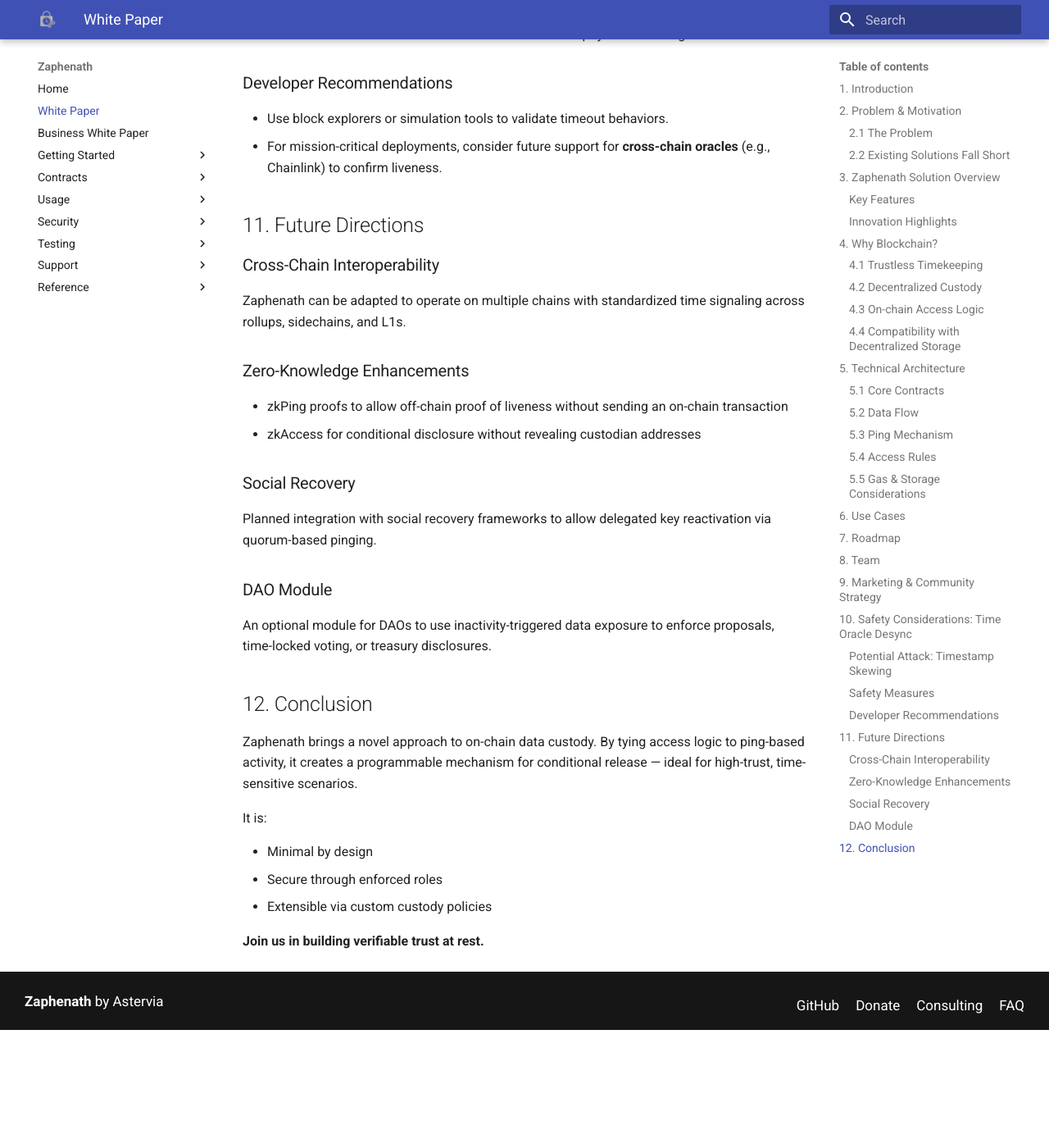
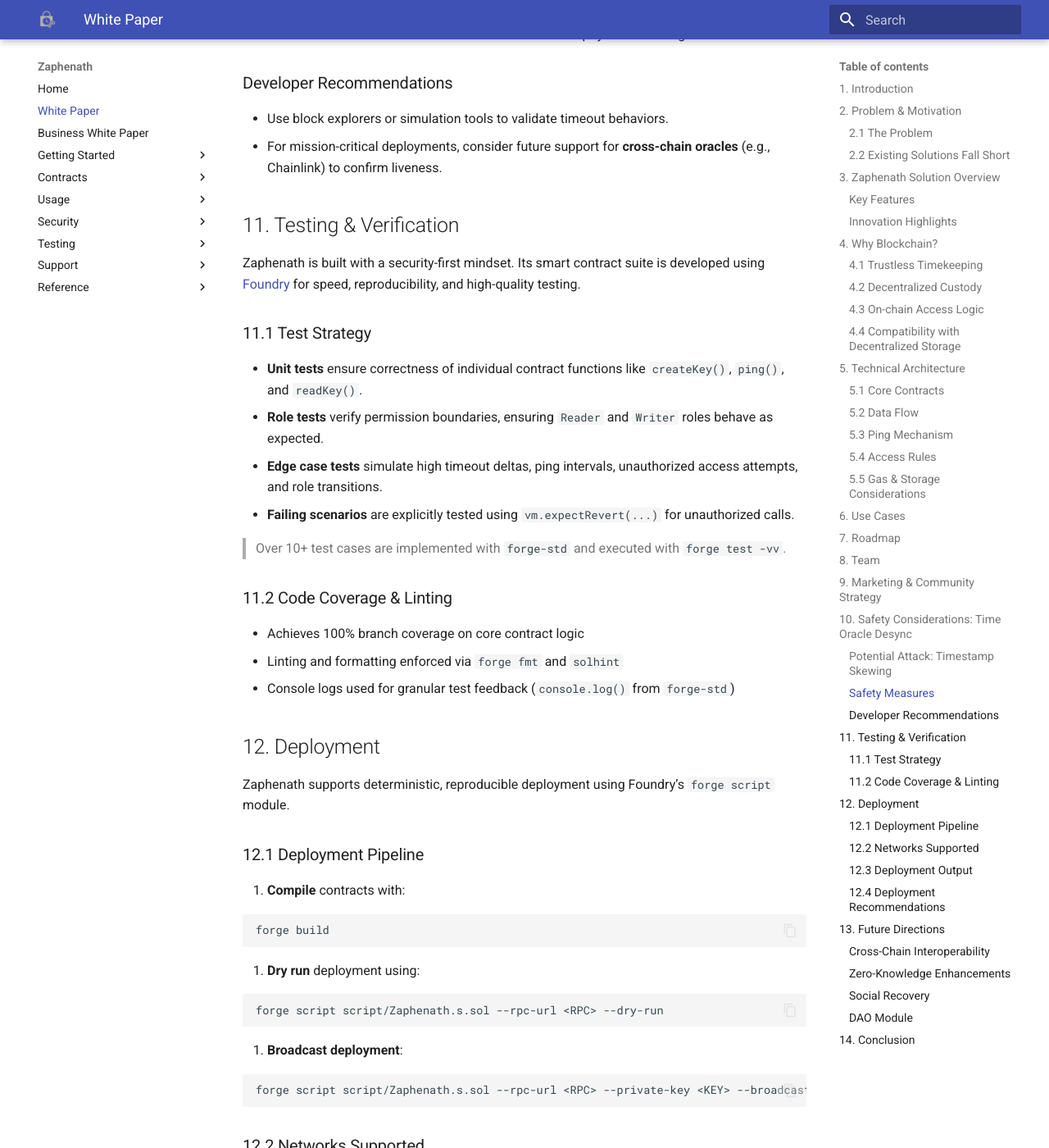
Before and after one commit to Astervia/zaphenath, an MkDocs documentation site: the page built from docs/whitepaper.md, in a window 1280 px wide and 1400 px high, scrolled down 5624 px. Shown: the whole window at 82% size. Built offline with MkDocs 1.6.1 and Material for MkDocs 9.7.7, drawn with Linux system fonts in a browser that asks for light colours; before the commit the page ends 6880 px from its top, so only the background shows below that; some of the changed text lies outside the part shown.

Commit message:
feature: testing and deployment sections on White Paper

````diff
--- a/docs/whitepaper.md
+++ b/docs/whitepaper.md
@@ -185,7 +185,71 @@ An adversarial miner or validator could attempt to advance or delay the block ti
 - Use block explorers or simulation tools to validate timeout behaviors.
 - For mission-critical deployments, consider future support for **cross-chain oracles** (e.g., Chainlink) to confirm liveness.
 
-## 11. Future Directions
+## 11. Testing & Verification
+
+Zaphenath is built with a security-first mindset. Its smart contract suite is developed using [Foundry](https://book.getfoundry.sh/) for speed, reproducibility, and high-quality testing.
+
+### 11.1 Test Strategy
+
+- **Unit tests** ensure correctness of individual contract functions like `createKey()`, `ping()`, and `readKey()`.
+- **Role tests** verify permission boundaries, ensuring `Reader` and `Writer` roles behave as expected.
+- **Edge case tests** simulate high timeout deltas, ping intervals, unauthorized access attempts, and role transitions.
+- **Failing scenarios** are explicitly tested using `vm.expectRevert(...)` for unauthorized calls.
+
+> Over 10+ test cases are implemented with `forge-std` and executed with `forge test -vv`.
+
+### 11.2 Code Coverage & Linting
+
+- Achieves 100% branch coverage on core contract logic
+- Linting and formatting enforced via `forge fmt` and `solhint`
+- Console logs used for granular test feedback (`console.log()` from `forge-std`)
+
+## 12. Deployment
+
+Zaphenath supports deterministic, reproducible deployment using Foundry’s `forge script` module.
+
+### 12.1 Deployment Pipeline
+
+1. **Compile** contracts with:
+
+```bash
+forge build
+```
+
+2. **Dry run** deployment using:
+
+```bash
+forge script script/Zaphenath.s.sol --rpc-url <RPC> --dry-run
+```
+
+3. **Broadcast deployment**:
+
+```bash
+forge script script/Zaphenath.s.sol --rpc-url <RPC> --private-key <KEY> --broadcast
+```
+
+### 12.2 Networks Supported
+
+- ✅ Anvil (local development)
+- ✅ Sepolia / Goerli (testnets)
+- ✅ Mainnet / L2 rollups (Optimism, Arbitrum)
+- ✅ Private Ethereum networks (see security docs)
+
+### 12.3 Deployment Output
+
+The deploy script logs:
+
+- Contract address
+- Transaction hash
+- ABI (for frontend integration)
+
+### 12.4 Deployment Recommendations
+
+- Use `CREATE2` for deterministic contract addresses in future DAO integrations
+- Persist deployment metadata to `deployment.json` for frontend syncing
+- Consider multi-sig upgrade patterns for future contract evolution
+
+## 13. Future Directions
 
 ### Cross-Chain Interoperability
 
@@ -204,7 +268,7 @@ Planned integration with social recovery frameworks to allow delegated key react
 
 An optional module for DAOs to use inactivity-triggered data exposure to enforce proposals, time-locked voting, or treasury disclosures.
 
-## 12. Conclusion
+## 14. Conclusion
 
 Zaphenath brings a novel approach to on-chain data custody. By tying access logic to ping-based activity, it creates a programmable mechanism for conditional release — ideal for high-trust, time-sensitive scenarios.
 
````
